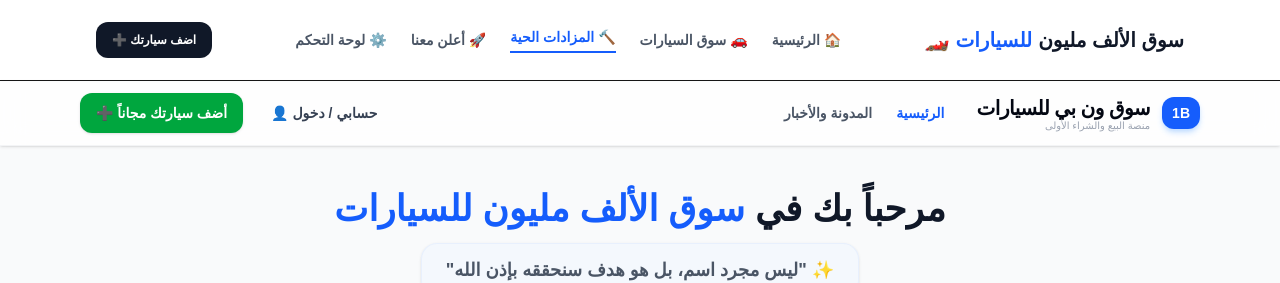
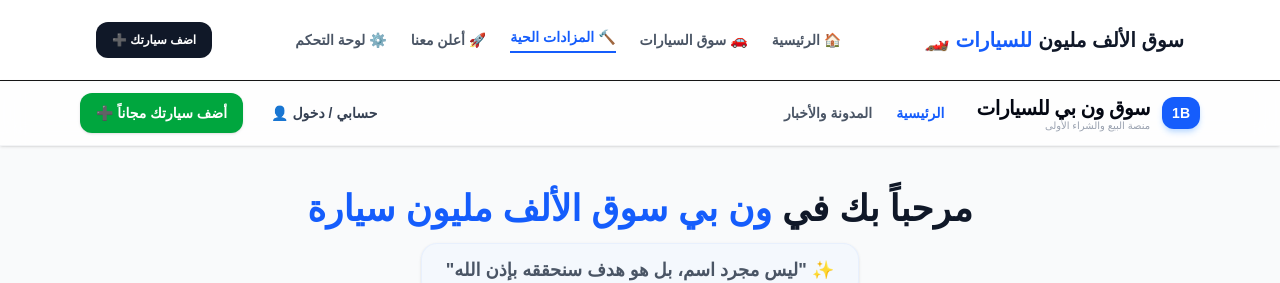
Before and after one commit to abd2020design-cloud/car-market, a Next.js app: page / in a window 1280 px wide. Shown: the top 283 px of the page. Built offline with nearby package versions, Linux system fonts and the light colour scheme; no server answers; the database is empty.

Commit message:
تحديث نصوص وأوصاف الباقات في صفحة الإعلانات

```diff
--- a/app/page.tsx
+++ b/app/page.tsx
@@ -104,7 +104,7 @@ export default function HomePage() {
         {/* 🎯 قسم الرؤية والهدف الملهم */}
         <section className="text-center mb-10 max-w-2xl mx-auto space-y-3">
           <h2 className="text-3xl md:text-4xl font-black text-gray-900 leading-tight">
-            مرحباً بك في <span className="text-blue-600">سوق الألف مليون للسيارات</span>
+            مرحباً بك في <span className="text-blue-600">ون بي سوق الألف مليون سيارة</span>
           </h2>
           <p className="text-gray-600 font-bold text-base md:text-lg bg-blue-50/50 border border-blue-100/50 py-3 px-6 rounded-2xl inline-block shadow-sm">
             ✨ "ليس مجرد اسم، بل هو هدف سنحققه بإذن الله"
```
